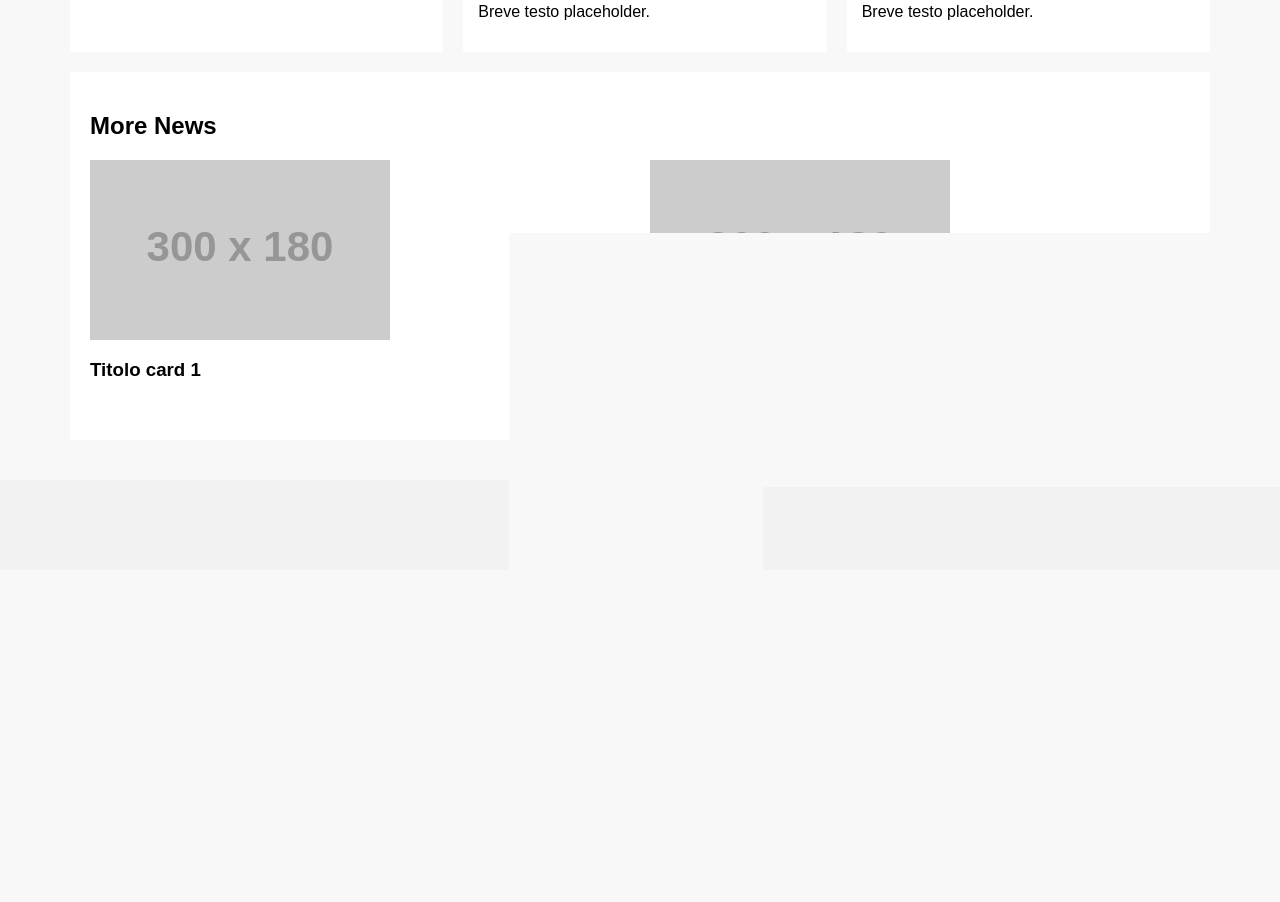
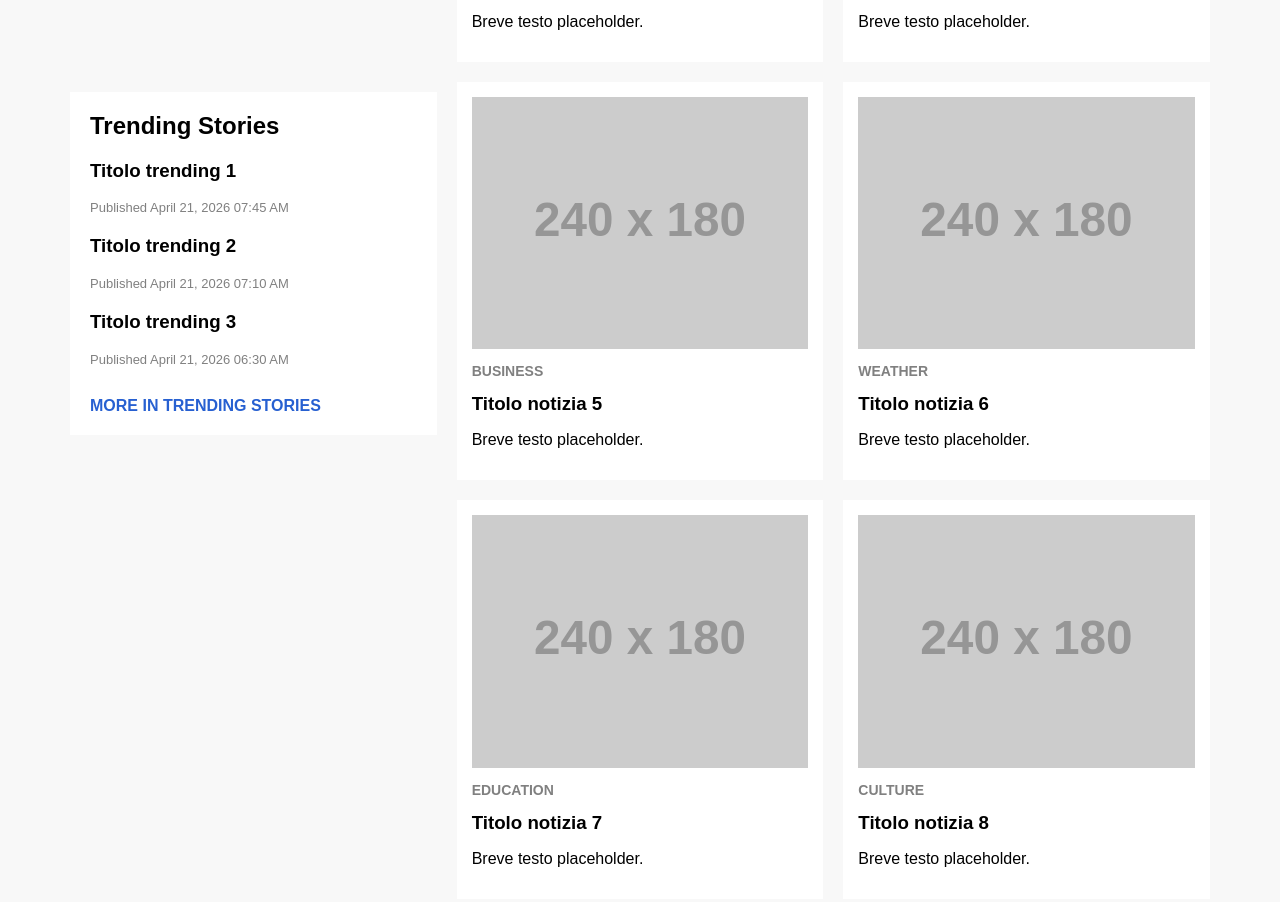
Before and after one commit to ciaroo/progetto_parziale, a plain HTML site: page index.html in a window 1280 px wide. Shown: the part 1546-2448 px from the top of the page. Before the commit the page ends 2116 px from the top, so only its background shows below. Drawn offline with Linux system fonts and the light colour scheme; placeholder pictures from the web are drawn by us; a web font is replaced by a local one.

Commit message:
aggiornato latest news e aggiunte nuove card news grid. aggiunta anche trending stories

```diff
--- a/index.html
+++ b/index.html
@@ -14,7 +14,7 @@
 <header>
     <div class="header-inner">
         <div class="header-top">
-            <a href="#" class="edition-link">Read today edition</a>
+            <a href="#" class="edition-link">Read today's edition</a>
 
             <div class="site-title">
                 <h1>Miami Herald</h1>
@@ -36,6 +36,10 @@
                     <li><a href="#">Sports</a></li>
                     <li><a href="#">Politics</a></li>
                     <li><a href="#">Opinion</a></li>
+                    <li><a href="#">games</a></li>
+                    <li><a href="#">careers</a></li>
+                    <li><a href="#">banking</a></li>
+                    <li><a href="#">guides</a></li>
                 </ul>
             </nav>
 
@@ -61,21 +65,43 @@
             <h2>Latest News</h2>
 
             <article>
-                <h3>Titolo articolo 1</h3>
-                <p>Testo placeholder articolo 1.</p>
+                <h3><a href="#">Titolo articolo 1</a></h3>
+                <p class="published-time">Published April 21, 2026 10:30 AM</p>
             </article>
 
             <article>
-                <h3>Titolo articolo 2</h3>
-                <p>Testo placeholder articolo 2.</p>
+                <h3><a href="#">Titolo articolo 2</a></h3>
+                <p class="published-time">Published April 21, 2026 09:15 AM</p>
             </article>
 
             <article>
-                <h3>Titolo articolo 3</h3>
-                <p>Testo placeholder articolo 3.</p>
+                <h3><a href="#">Titolo articolo 3</a></h3>
+                <p class="published-time">Published April 21, 2026 08:00 AM</p>
             </article>
+
+            <a href="#" class="more-latest-news">More in Latest News</a>
         </section>
 
+        <section class="trending-stories">
+            <h2>Trending Stories</h2>
+
+            <article>
+                <h3><a href="#">Titolo trending 1</a></h3>
+                <p class="published-time">Published April 21, 2026 07:45 AM</p>
+            </article>
+
+            <article>
+                <h3><a href="#">Titolo trending 2</a></h3>
+                <p class="published-time">Published April 21, 2026 07:10 AM</p>
+            </article>
+
+            <article>
+                <h3><a href="#">Titolo trending 3</a></h3>
+                <p class="published-time">Published April 21, 2026 06:30 AM</p>
+            </article>
+
+            <a href="#" class="more-latest-news">More in Trending Stories</a>
+        </section>
 
         <section class="news-grid">
             <article class="news-card">
@@ -103,6 +129,34 @@
                 <img src="https://placehold.co/240x180" alt="immagine notizia 4">
                 <p class="topic">Opinion</p>
                 <h3>Titolo notizia 4</h3>
+                <p>Breve testo placeholder.</p>
+            </article>
+
+            <article class="news-card">
+                <img src="https://placehold.co/240x180" alt="immagine notizia 5">
+                <p class="topic">Business</p>
+                <h3>Titolo notizia 5</h3>
+                <p>Breve testo placeholder.</p>
+            </article>
+
+            <article class="news-card">
+                <img src="https://placehold.co/240x180" alt="immagine notizia 6">
+                <p class="topic">Weather</p>
+                <h3>Titolo notizia 6</h3>
+                <p>Breve testo placeholder.</p>
+            </article>
+
+            <article class="news-card">
+                <img src="https://placehold.co/240x180" alt="immagine notizia 7">
+                <p class="topic">Education</p>
+                <h3>Titolo notizia 7</h3>
+                <p>Breve testo placeholder.</p>
+            </article>
+
+            <article class="news-card">
+                <img src="https://placehold.co/240x180" alt="immagine notizia 8">
+                <p class="topic">Culture</p>
+                <h3>Titolo notizia 8</h3>
                 <p>Breve testo placeholder.</p>
             </article>
         </section>
--- a/style.css
+++ b/style.css
@@ -138,18 +138,54 @@ nav a {
 
 .top-news {
     display: grid;
-    grid-template-columns: 2fr 1fr;
+    grid-template-columns: 1fr 1fr 1fr;
     gap: 20px;
     margin-bottom: 10px;
 }
 
 .news-layout {
     display: grid;
-    grid-template-columns: 1fr 2fr;
+    grid-template-columns: 1fr 1fr 1fr;
     gap: 20px;
+    align-items: start;
+}
+
+.latest-news {
+    grid-column: 1/2;
+}
+
+.trending-stories {
+    grid-column: 1/2;
+}
+
+.latest-news h2,
+.trending-stories h2 {
+    margin-top: 0;
+}
+
+.latest-news h3 a,
+.trending-stories h3 a {
+    text-decoration: none;
+    color: black;
+}
+.published-time {
+    font-size: 13px;
+    color: grey;
+    margin-top: 5px;
+}
+.more-latest-news {
+    display: inline-block;
+    margin-top: 10px;
+    text-decoration: none;
+    text-transform: uppercase;
+    color: #2760D1;
+    font-size: 16px;
+    font-weight: bold;
 }
 
 .news-grid {
+    grid-column: 2/4;
+    grid-row: 1 / span 2;
     display: grid;
     grid-template-columns: 1fr 1fr;
     gap: 20px;
@@ -163,8 +199,13 @@ nav a {
     gap: 20px;
 }
 
+.hero{
+    grid-column: 1/3;
+}
+
 .hero,
 .latest-news,
+.trending-stories,
 .more-news {
     background-color: white;
     padding: 20px;
@@ -183,6 +224,7 @@ nav a {
 }
 
 .ad-box {
+    grid-column: 3/4;
     background-color: #dfe1e5;
     min-height: 300px;
     margin-bottom: 20px;
@@ -202,6 +244,7 @@ nav a {
 }
 
 .latest-news article,
+.trending-stories article,
 .cards article {
     margin-bottom: 20px;
 }
```
